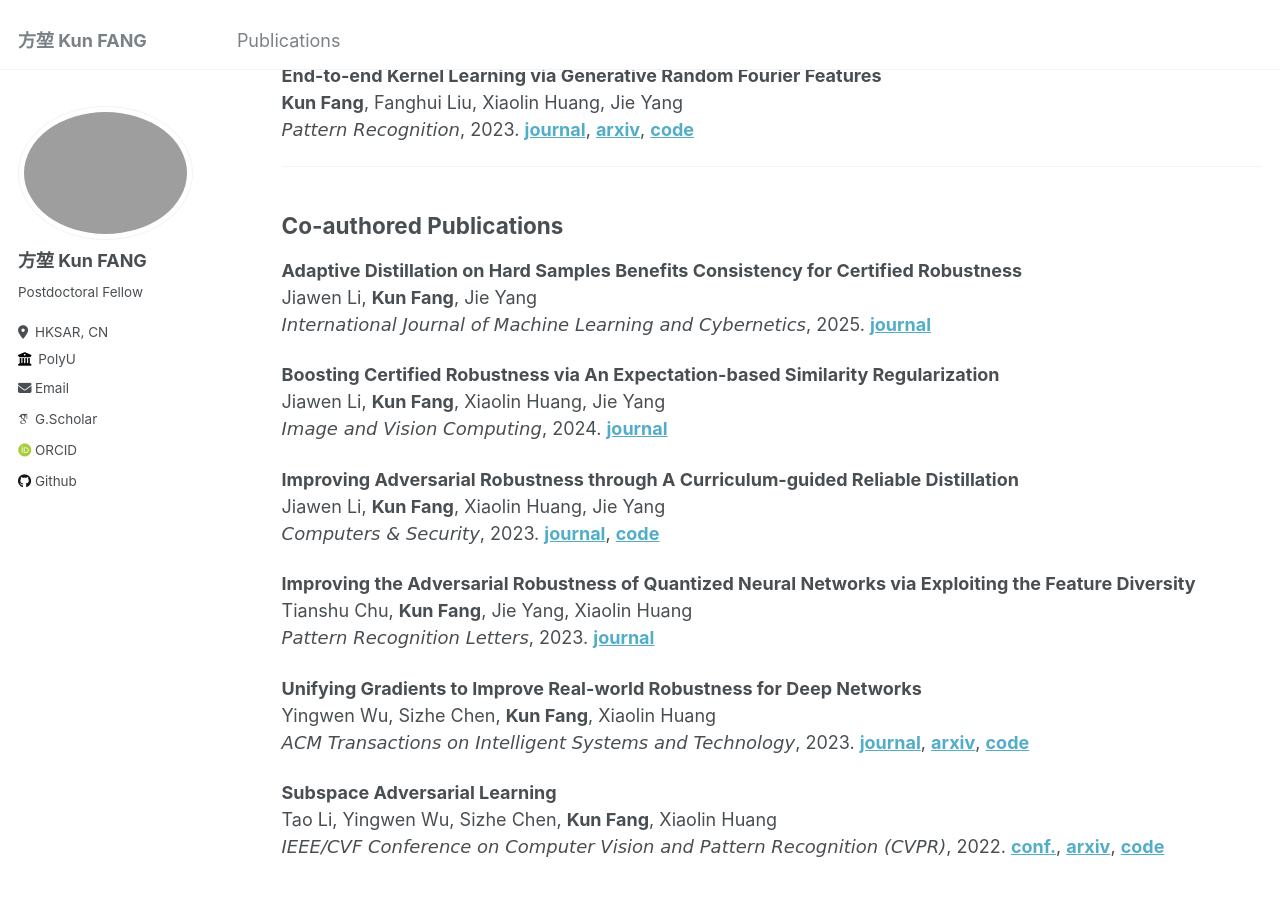
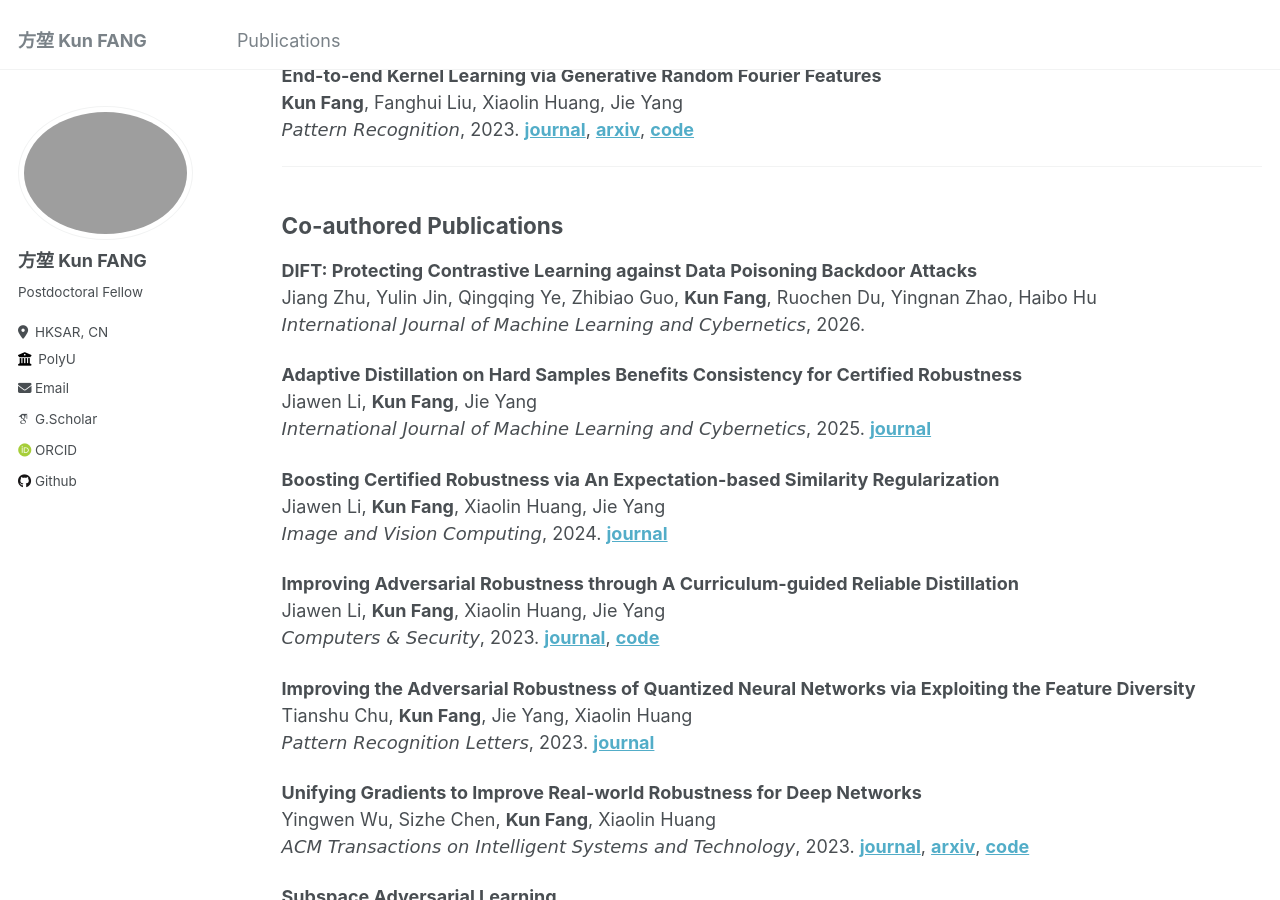
Before and after one commit to fanghenshaometeor/fanghenshaometeor.github.io, a Jekyll site: the page built from _pages/publications.md, in a window 1280 px wide and 900 px high, scrolled down 1031 px. Built offline with Jekyll 4.4.1, drawn with Linux system fonts in a browser that asks for light colours; some web fonts are replaced.

Commit message:
update-pub

```diff
--- a/_pages/publications.md
+++ b/_pages/publications.md
@@ -64,6 +64,11 @@ author_profile: true
 
 ## Co-authored Publications
 
+
+**DIFT: Protecting Contrastive Learning against Data Poisoning Backdoor Attacks**
+Jiang Zhu, Yulin Jin, Qingqing Ye, Zhibiao Guo, **Kun Fang**, Ruochen Du, Yingnan Zhao, Haibo Hu
+<span style="font-family:comic sans ms; font-size:1em;">*International Journal of Machine Learning and Cybernetics*</span>, 2026.
+
 **Adaptive Distillation on Hard Samples Benefits Consistency for Certified Robustness**
 Jiawen Li, **Kun Fang**, Jie Yang
 <span style="font-family:comic sans ms; font-size:1em;">*International Journal of Machine Learning and Cybernetics*</span>, 2025. **[journal](https://doi.org/10.1007/s13042-025-02568-2)**
```
